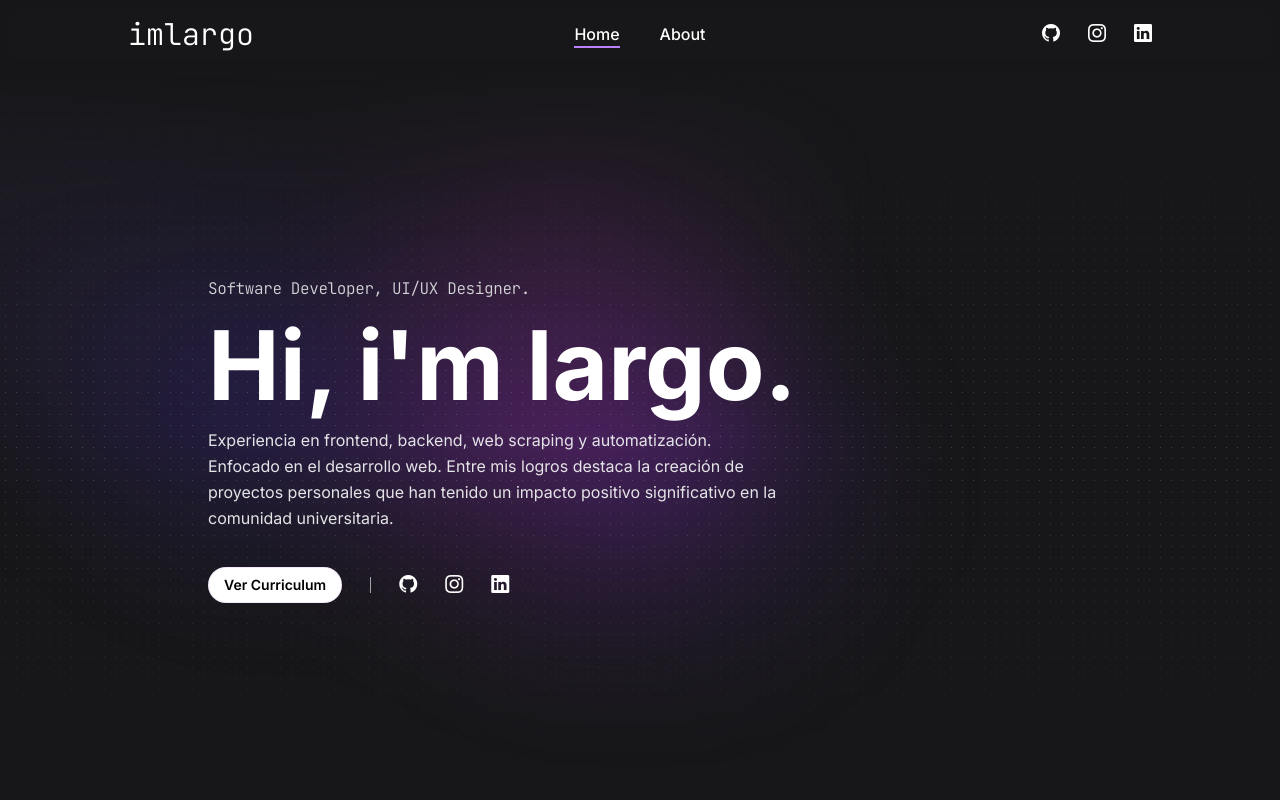
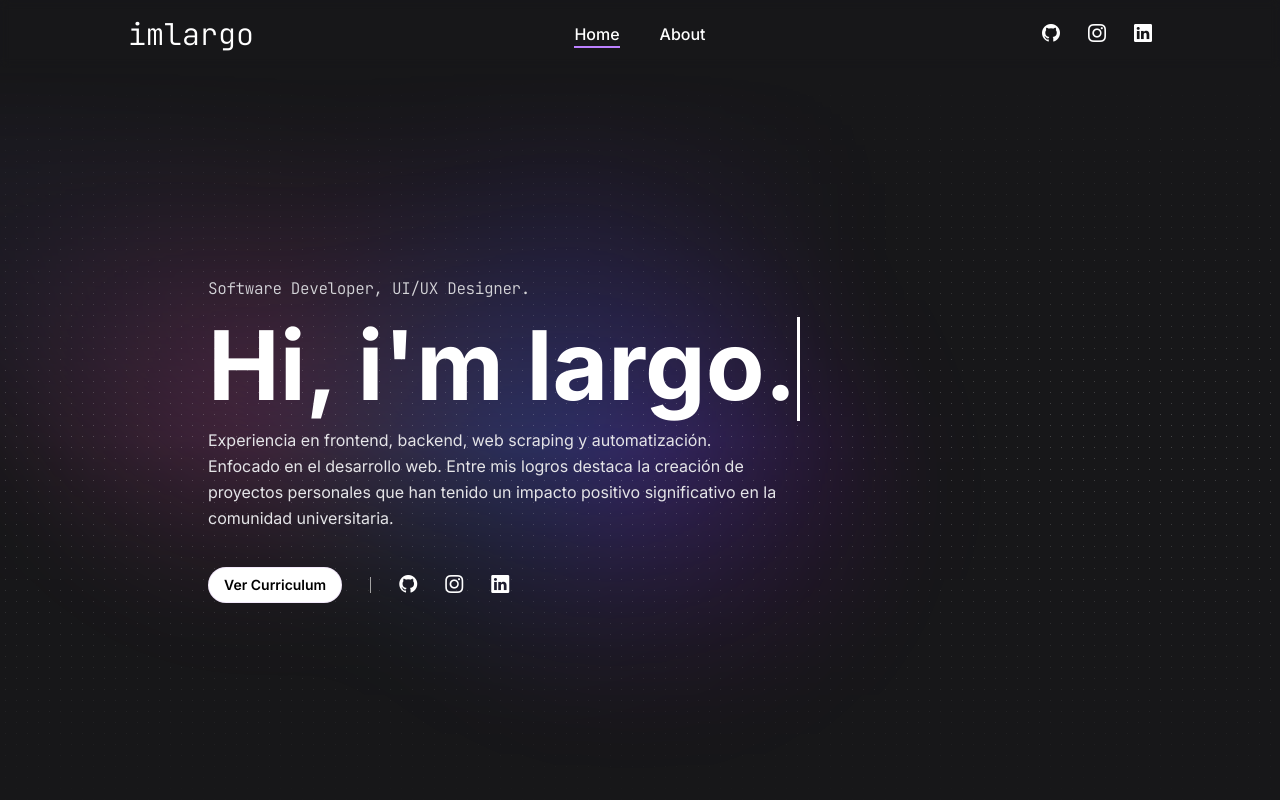
Before and after one commit to imlargo/portfolio, a SvelteKit app: page / in a window 1280 px wide. Shown: the top 800 px of the page. Built offline with nearby package versions, Linux system fonts and the light colour scheme.

Commit message:
update blob colors

```diff
--- a/src/routes/+page.svelte
+++ b/src/routes/+page.svelte
@@ -71,7 +71,7 @@
 		</div>
 		<Container>
 			<section class="grid grid-cols-3">
-				<div class="col-span-2">
+				<div class="col-span-2 ">
 					<span class="font-mono font-light tracking-tight text-zinc-300">Software Developer, UI/UX Designer.</span>
 					<div class="inline-block">
 						<h1 class="text-8xl font-bold mt-4 pb-2 typing text-white">Hi, i'm largo.</h1>
--- a/src/styles/app.css
+++ b/src/styles/app.css
@@ -64,7 +64,7 @@ body {
     overflow: hidden;
     height: max-content;
 
-    animation: typing 0.8s steps(14), blink .4s step-end infinite alternate;
+    animation: typing 0.8s steps(14), blink .5s step-end infinite alternate;
 }
 
 
--- a/src/styles/blob.css
+++ b/src/styles/blob.css
@@ -2,12 +2,12 @@
 :root {
     --color-bg1: rgba(108, 0, 162, 0.6);
     --color-bg2: rgb(0, 17, 82, 0.6);
-    --color1: 126, 53, 238;
-    --color2: 221, 74, 255;
-    --color3: 92, 53, 238;
-    --color4: 200, 50, 198;
-    --color5: 185, 85, 255;
-    --color-interactive: 140, 100, 255;
+    --color1: 174, 0, 255; /* Fuccia / Morado */
+    --color2: 130, 50, 255; /* Violeta */
+    --color3: 255, 92, 213; /* Rosado */
+    --color4: 0, 201, 255; /* Cielo */
+    --color5: 185, 85, 255; /* Purpura */
+    --color-interactive: 140, 100, 255; /* Violeta claro */
     --circle-size: 80%;
     --blending: hard-light;
     --blob-opacity: 0.3;
```
